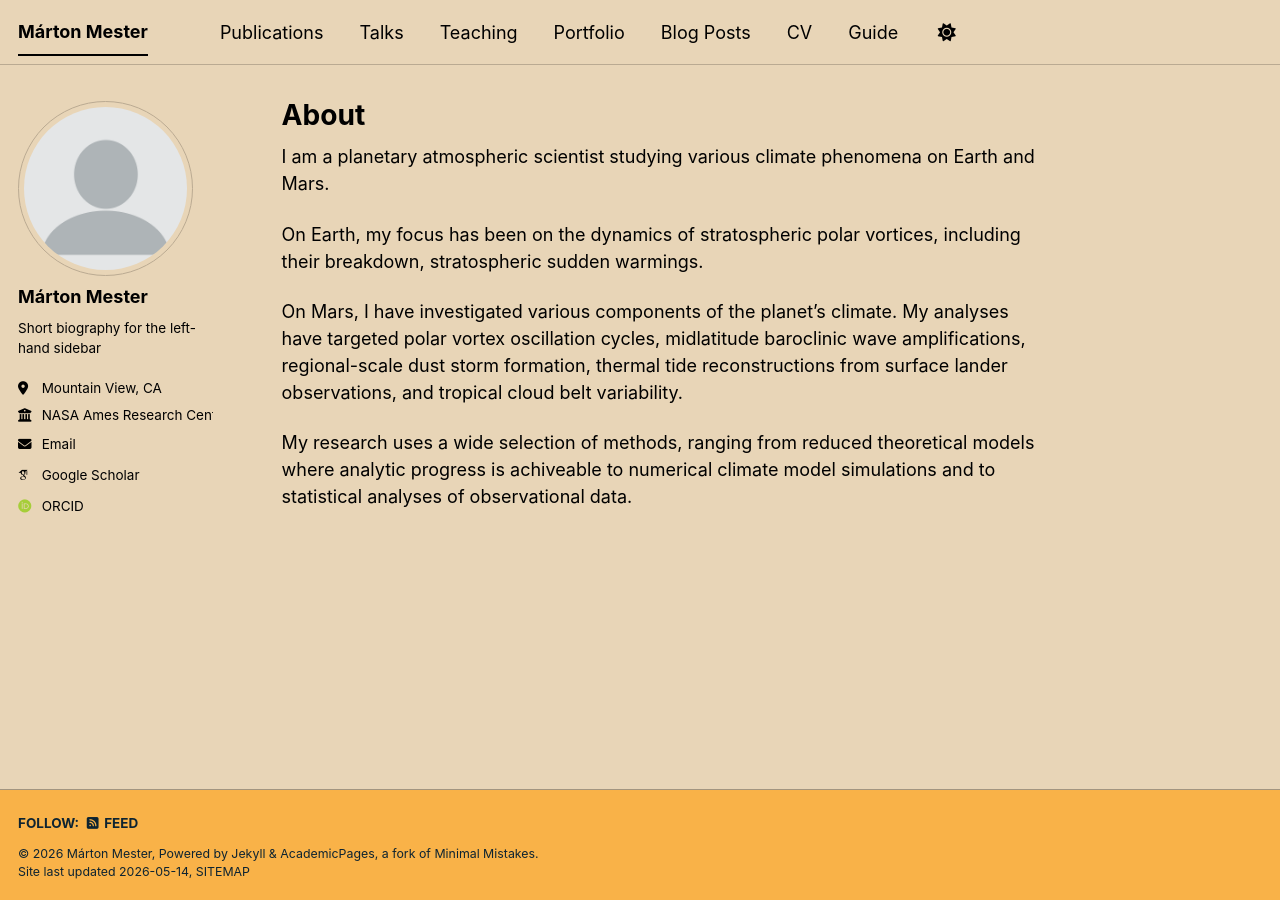
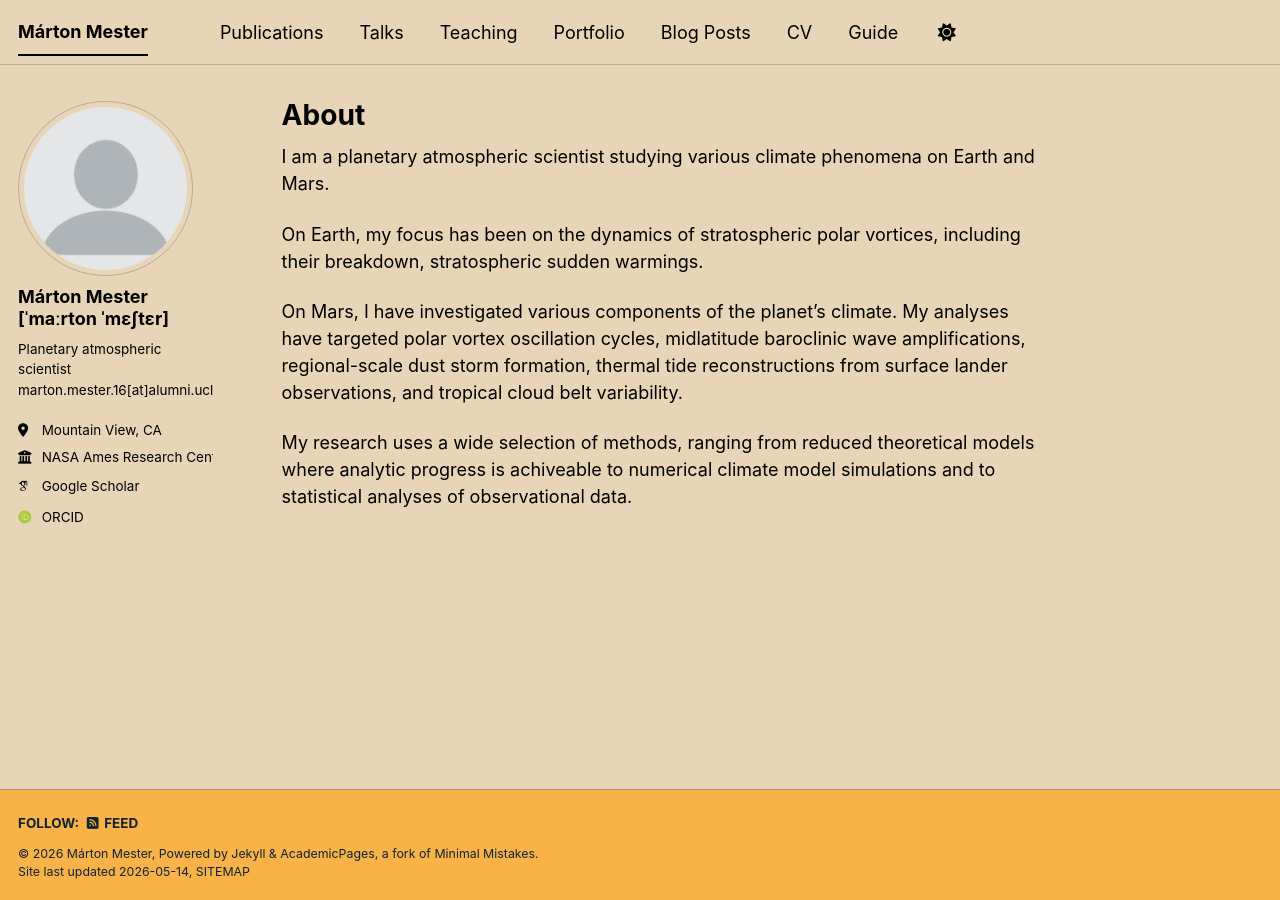
Before and after one commit to thengc6369/thengc6369.github.io, a Jekyll site: the page built from _pages/about.md, in a window 1280 px wide. Built offline with Jekyll 4.4.1, drawn with Linux system fonts in a browser that asks for light colours; some web fonts are replaced; a script bundle is joined from its source files by our own code; library files that are not in the unit come from our copies.

Commit message:
Update _config.yml

```diff
--- a/_config.yml
+++ b/_config.yml
@@ -23,13 +23,12 @@ repository               : "thengc6369/thengc6369.github.io"
 author:
   # Biographic information
   avatar           : "profile.png"
-  name             : "Márton Mester"
+  name             : "Márton Mester [ˈmaːrton ˈmɛʃtɛr]"
   pronouns         : # example: "he/him"
-  bio              : "Short biography for the left-hand sidebar"
+  bio              : "Planetary atmospheric scientist <br> marton.mester.16[at]alumni.ucl.ac.uk"
   location         : "Mountain View, CA"
   employer         : "NASA Ames Research Center"
   uri              : # URL
-  email            : "marton.mester.16@alumni.ucl.ac.uk"
 
   # Academic websites
   academia         : # URL
```
